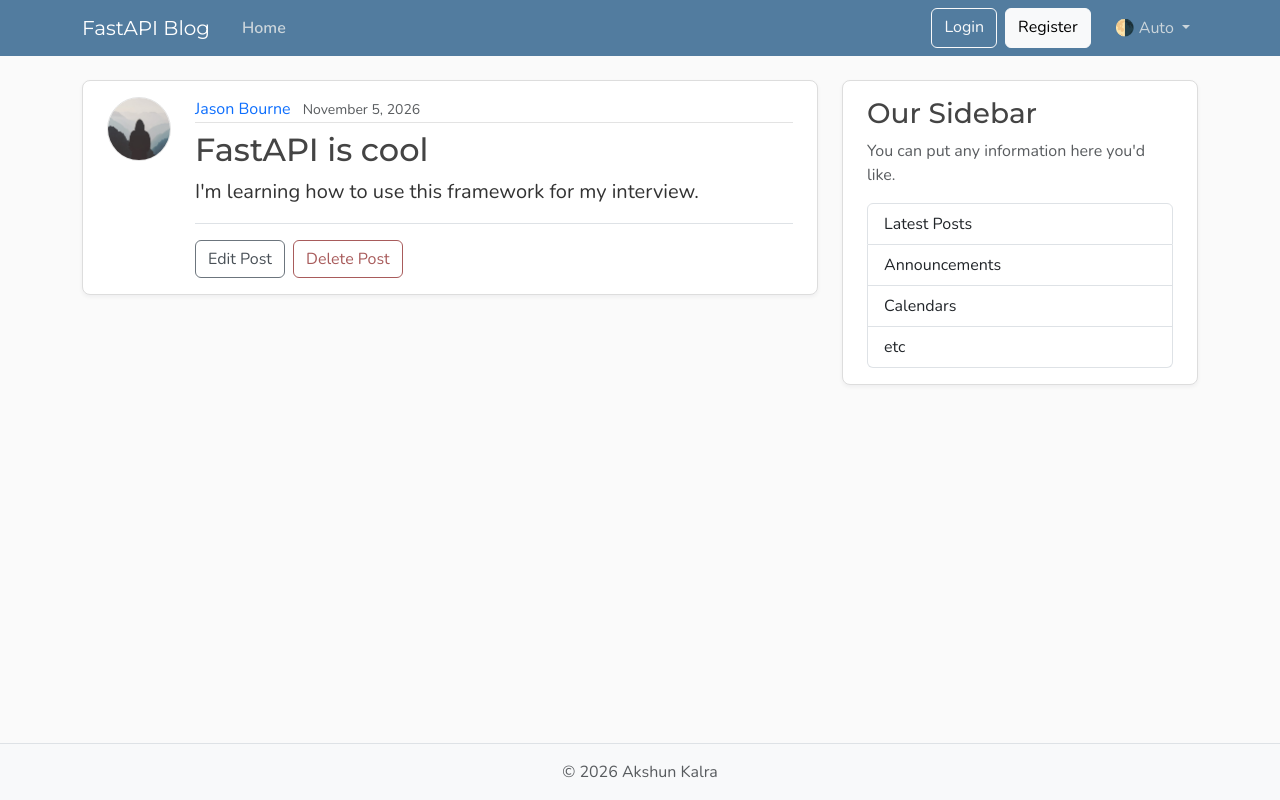
After one commit to anochronos/fast-blog, a FastAPI app: page /posts/1 in a window 1280 px wide. The commit adds this page. Run offline with FastAPI, Linux system fonts and the light colour scheme.

Commit message:
create post template and routing

```diff
--- a/src/fast_blog/templates/home.html
+++ b/src/fast_blog/templates/home.html
@@ -15,7 +15,7 @@
             <small class="text-body-secondary">{{ post.date_posted }}</small>
           </div>
           <h2>
-            <a class="article-title" href="#">{{ post.title }}</a>
+            <a class="article-title" href="{{ url_for('post_page', post_id=post.id)}}">{{ post.title }}</a>
           </h2>
           <p class="article-content">{{ post.content }}</p>
         </div>
--- /dev/null
+++ b/src/fast_blog/templates/post.html
@@ -0,0 +1,60 @@
+{% extends "layout.html" %}
+{% block content %}
+  <article class="content-section py-3 px-4 mb-4">
+    <div class="d-flex align-items-start gap-4">
+      <img class="rounded-circle article-img flex-shrink-0"
+           src="{{ url_for('static', path='profile_pics/default.jpg') }}"
+           alt="{{ post.author }}'s profile picture"
+           width="64"
+           height="64"
+           loading="lazy">
+      <div class="flex-grow-1">
+        <div class="article-metadata mb-2">
+          <a class="me-2" href="#">{{ post.author }}</a>
+          <small class="text-body-secondary">{{ post.date_posted }}</small>
+        </div>
+        <h2 class="article-title">{{ post.title }}</h2>
+        <p class="article-content">{{ post.content }}</p>
+        <!-- Only show edit/delete options if the user is the author -->
+        <!-- TODO: Add user authentication and authorization -->
+        <div class="post-actions mt-3 pt-3 border-top">
+          <a class="btn btn-outline-secondary me-1" href="#">Edit Post</a>
+          <button type="button"
+                  class="btn btn-outline-danger"
+                  data-bs-toggle="modal"
+                  data-bs-target="#deleteModal">Delete Post</button>
+        </div>
+        <!-- TODO: Add user authentication and authorization -->
+      </div>
+    </div>
+  </article>
+
+  <!-- Delete Confirmation Modal -->
+  <div class="modal fade"
+       id="deleteModal"
+       tabindex="-1"
+       aria-labelledby="deleteModalLabel"
+       aria-hidden="true">
+    <div class="modal-dialog">
+      <div class="modal-content">
+        <div class="modal-header">
+          <h5 class="modal-title" id="deleteModalLabel">Delete Post?</h5>
+          <button type="button"
+                  class="btn-close"
+                  data-bs-dismiss="modal"
+                  aria-label="Close"></button>
+        </div>
+        <!-- TODO: <form action="#" method="post"> -->
+        <form action="#">
+          <div class="modal-body">Are you sure you want to delete this post? This action cannot be undone.</div>
+          <div class="modal-footer">
+            <button type="button"
+                    class="btn btn-outline-secondary"
+                    data-bs-dismiss="modal">Cancel</button>
+            <button type="submit" class="btn btn-outline-danger">Delete</button>
+          </div>
+        </form>
+      </div>
+    </div>
+  </div>
+{% endblock content %}
```
